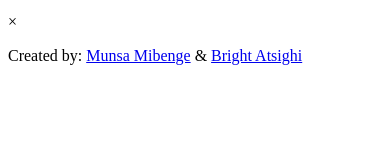
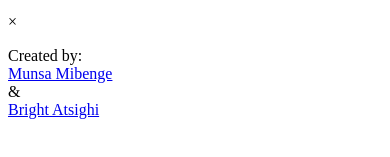
Before and after one commit to brytebee/JS-Capstone, a website: page src/index.html in a window 390 px wide. Shown: the part 195-352 px from the top of the page. Drawn offline with Linux system fonts and the light colour scheme.

Commit message:
Clean up responsive views

```diff
--- a/src/index.html
+++ b/src/index.html
@@ -56,10 +56,10 @@
 
     <footer class="footer color-coffee">
         <p>
-            Created by:
+            Created by: <br>
             <span><a href="https://www.linkedin.com/in/munsa-mibenge-a35736205/
-">Munsa Mibenge</a></span>
-            & <span><a href="https://www.linkedin.com/in/brytebee/">Bright Atsighi</a></span>
+">Munsa Mibenge</a></span> <br>
+            & <br><span><a href="https://www.linkedin.com/in/brytebee/">Bright Atsighi</a></span>
         </p>
     </footer>
 </body>
```
Also changed, not shown: dist/index.html (deleted), dist/main.js (deleted), dist/main.js.LICENSE.txt (deleted).
